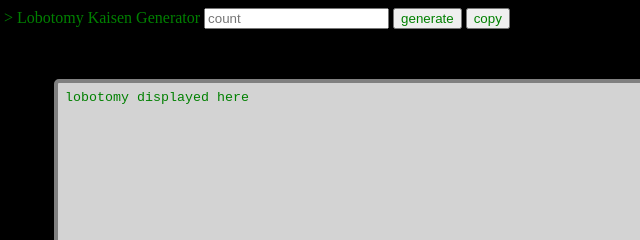
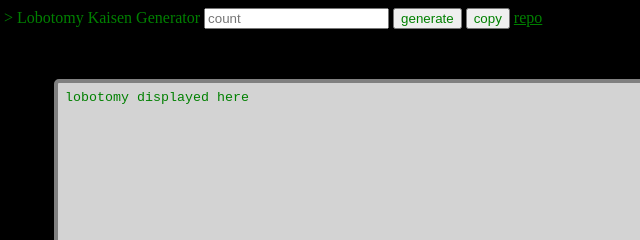
Before and after one commit to renasmell/LobotomyKaisen, a plain HTML site: page index.html in a window 1280 px wide. Shown: the top 240 px of the page, 4-644 px from the left. Drawn offline with Linux system fonts and the light colour scheme.

Commit message:
Update index.html
repo link

```diff
--- a/index.html
+++ b/index.html
@@ -12,6 +12,7 @@
     <input id="lobot-count" type="number" placeholder="count">
     <button id="lobot-button">generate</button>
     <button id="lobot-copy">copy</button>
+    <a title="sends you the github repossitory" href="https://github.com/renasmell/renasmell.github.io">repo</a>
     <div id="lobot-container">
         <textarea id="lobot-text" readonly>lobotomy displayed here</textarea>
     </div>
```
